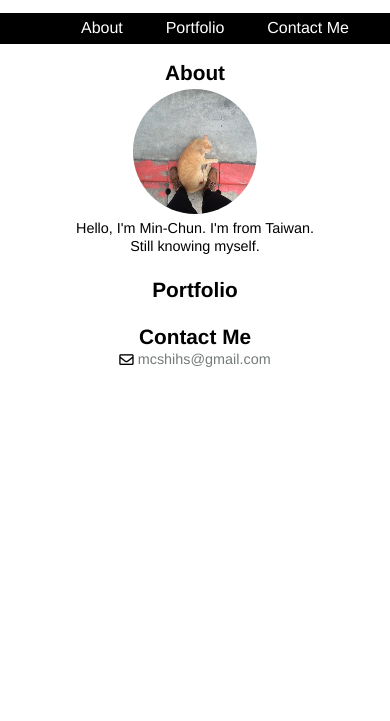
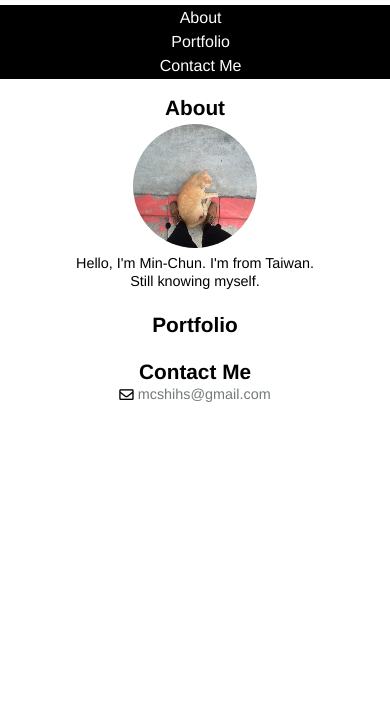
Before and after one commit to shihs/shihs.github.io, a plain HTML site: page index.html in a window 390 px wide. Shown: the part 54-775 px from the top of the page. Drawn offline with Linux system fonts and the light colour scheme.

Commit message:
css 調整
不同解析度調整

```diff
--- a/css/main.css
+++ b/css/main.css
@@ -19,6 +19,7 @@
   margin-right:auto;*/
   width: 100%;
   margin: auto;
+  height: 100%;
 }
 
 
@@ -43,6 +44,7 @@
   background-color: black;
   /*font-size: .95rem;*/
 }
+@media (min-width: 768px) {
   nav ul li {
     /* li橫排列 */
     display: inline-block;
@@ -51,9 +53,21 @@
     padding: .4rem .8rem;
     /*margin-right: .5rem;*/
   }
+}
+@media (max-width: 768px) {
+  nav ul {
+   margin: auto;
+   margin-right: 1.8rem;
+  }
+  nav ul li {
+    /* 去標頭 */
+    list-style: none;
+    padding: .2rem;
+  }
+}
+
 nav ul li a {
     color: white;
-  padding: .4rem;
     text-decoration:none;
   }
   nav ul li a:hover {
@@ -79,6 +93,9 @@
   margin-bottom: 0.5%;
 }
 
+.contact {
+  padding-bottom: 2rem;
+}
 .contact a {
   color: #757A7A;
   text-decoration:none;
```
Lines whose indentation alone changed are shown as unchanged.
